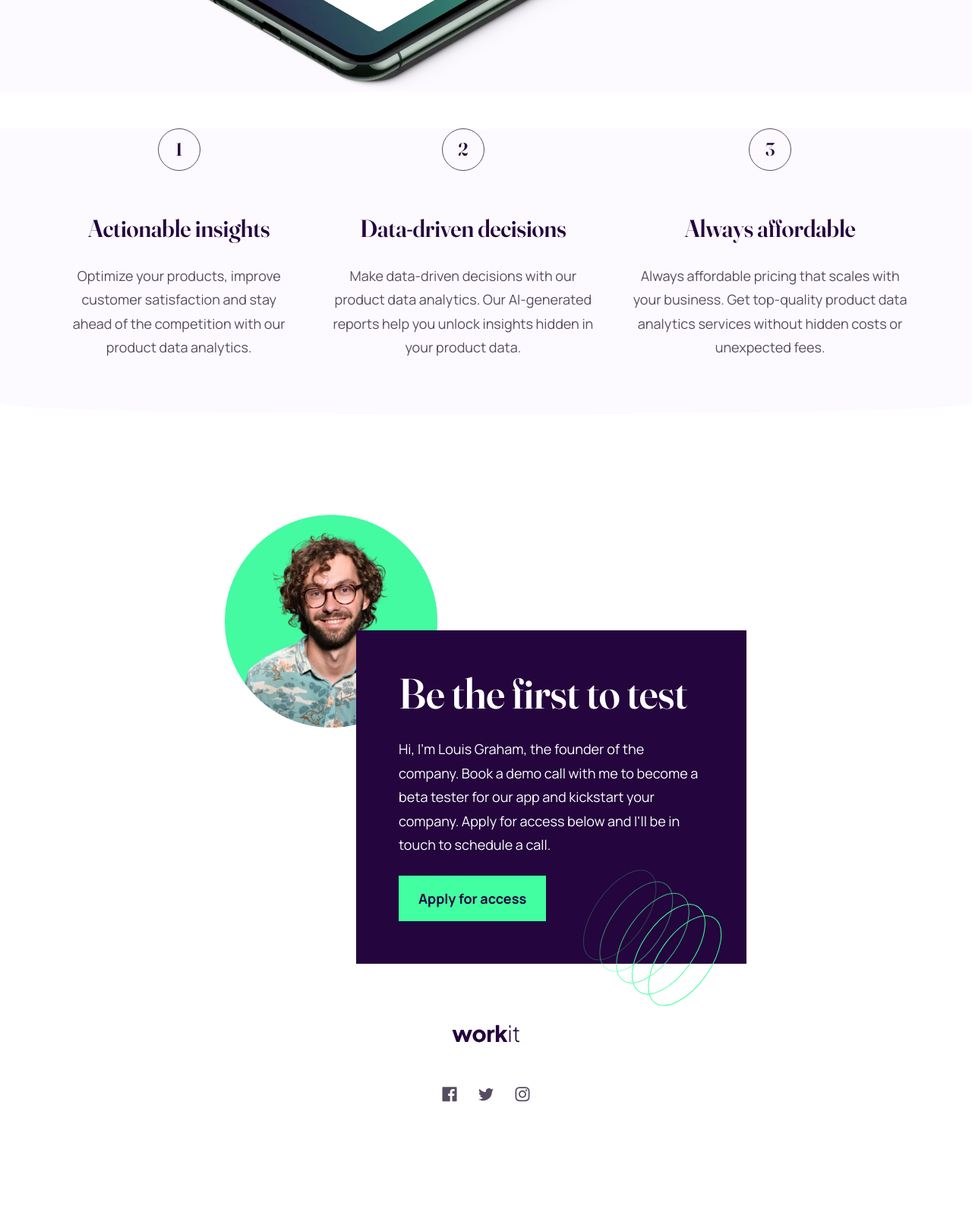
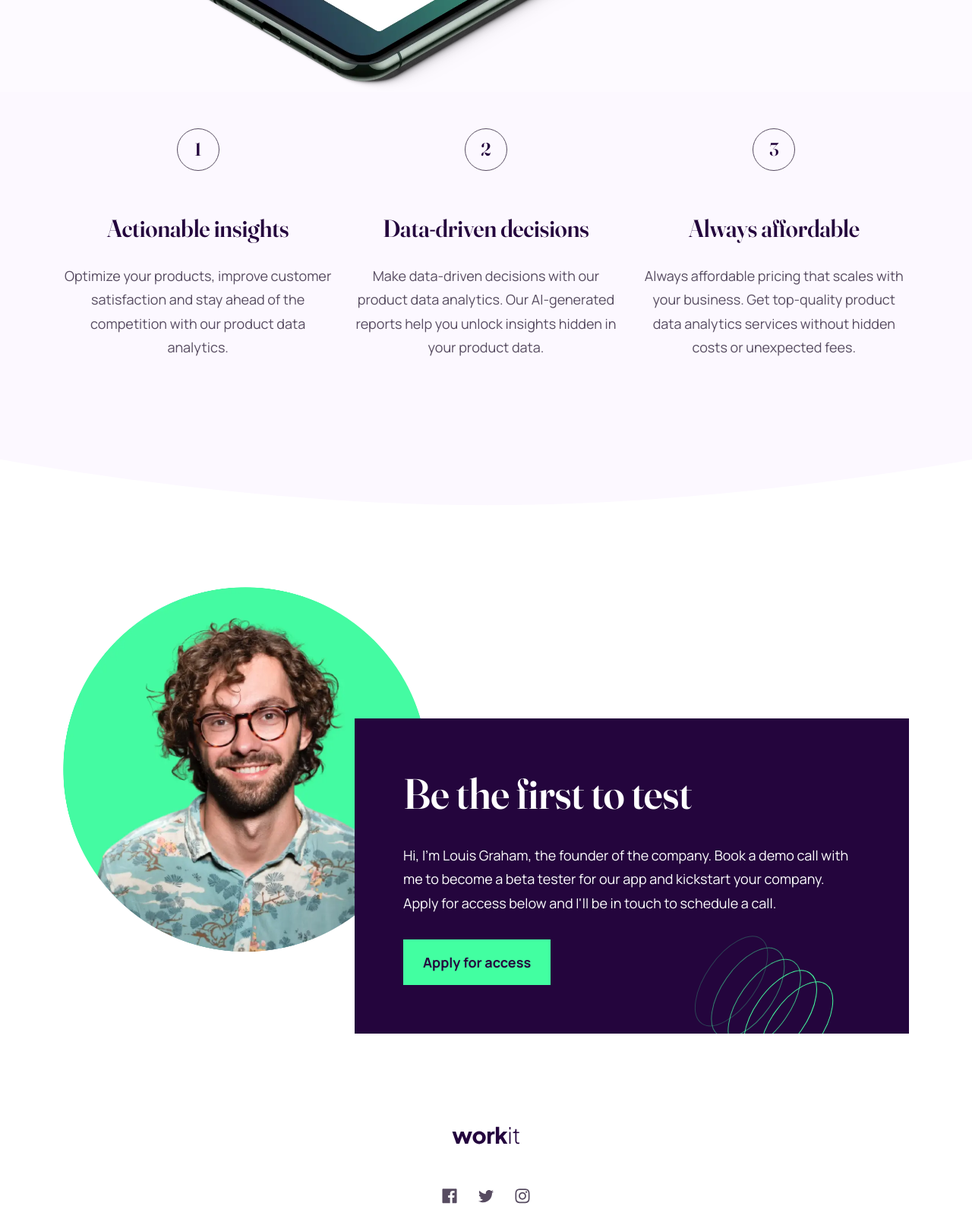
Before and after one commit to DarkstarXDD/workit-landing-page, a website built with Vite: page index.html in a window 1280 px wide. Shown: the part 800-2388 px from the top of the page at 76% size. Built offline with nearby package versions, Linux system fonts and the light colour scheme.

Commit message:
style updates

```diff
--- a/index.html
+++ b/index.html
@@ -132,6 +132,8 @@
               height="21"
               viewBox="0 0 20 21"
               xmlns="http://www.w3.org/2000/svg"
+              aria-hidden="true"
+              focusable="false"
             >
               <path
                 d="M18.8958 0.223999H1.10417C0.494167 0.223999 0 0.718166 0 1.32817V19.1207C0 19.7298 0.494167 20.224 1.10417 20.224H10.6833V12.479H8.07667V9.46067H10.6833V7.23483C10.6833 4.6515 12.2608 3.24483 14.5658 3.24483C15.67 3.24483 16.6183 3.32733 16.895 3.364V6.064L15.2967 6.06483C14.0433 6.06483 13.8008 6.66067 13.8008 7.534V9.4615H16.79L16.4008 12.4798H13.8008V20.224H18.8975C19.5058 20.224 20 19.7298 20 19.1198V1.32817C20 0.718166 19.5058 0.223999 18.8958 0.223999Z"
@@ -147,6 +149,8 @@
               height="17"
               viewBox="0 0 20 17"
               xmlns="http://www.w3.org/2000/svg"
+              aria-hidden="true"
+              focusable="false"
             >
               <path
                 d="M20 2.39621C19.2642 2.72288 18.4733 2.94288 17.6433 3.04205C18.4908 2.53455 19.1417 1.73038 19.4475 0.772046C18.655 1.24205 17.7767 1.58371 16.8417 1.76788C16.0942 0.970379 15.0267 0.472046 13.8467 0.472046C11.1975 0.472046 9.25083 2.94371 9.84917 5.50955C6.44 5.33871 3.41667 3.70538 1.3925 1.22288C0.3175 3.06705 0.835 5.47955 2.66167 6.70121C1.99 6.67955 1.35667 6.49538 0.804167 6.18788C0.759167 8.08871 2.12167 9.86705 4.095 10.2629C3.5175 10.4195 2.885 10.4562 2.24167 10.3329C2.76333 11.9629 4.27833 13.1487 6.075 13.182C4.35 14.5345 2.17667 15.1387 0 14.882C1.81583 16.0462 3.97333 16.7254 6.29 16.7254C13.9083 16.7254 18.2125 10.2912 17.9525 4.52038C18.7542 3.94121 19.45 3.21871 20 2.39621Z"
--- a/styles.css
+++ b/styles.css
@@ -68,6 +68,7 @@ button {
 
   --clr-neutral-100: hsl(0, 0%, 100%);
   --clr-neutral-200: hsl(276, 100%, 99%);
+  /* --clr-neutral-200: hsl(276, 51%, 85%); */
   --clr-neutral-400: hsl(271, 12%, 34%);
 
   --ff-heading: var(--ff-fraunces);
@@ -145,8 +146,11 @@ body {
 
 .main {
   width: 100%;
+  position: relative;
+  overflow-x: hidden;
+  /* overflow: hidden; */
   /* gap: 4rem; */
-  gap: 3rem;
+  /* gap: 3rem; */
 }
 
 .section {
@@ -168,10 +172,17 @@ body {
   left: 0;
   width: 100%;
   height: 78%;
-  background-color: var(--clr-primary-700);
+  background-image: url("/assets/images/hero-curved-bg.svg");
+  background-position: bottom;
+  background-size: cover;
+  /* background-color: var(--clr-primary-700);
   border-bottom-left-radius: 50% 4%;
-  border-bottom-right-radius: 50% 4%;
+  border-bottom-right-radius: 50% 4%; */
   z-index: -1;
+}
+
+.hero__pattern {
+  width: 100%;
 }
 
 .hero__title {
@@ -210,7 +221,8 @@ body {
 .section-features {
   width: 100%;
   position: relative;
-  padding-bottom: 4.5rem;
+  /* padding-bottom: 4.5rem; */
+  padding-block: 3rem 4.5rem;
 }
 
 .section-features::before {
@@ -220,10 +232,12 @@ body {
   top: 0;
   right: 0;
   bottom: 0;
-  /* background-color: red; */
-  background-color: var(--clr-neutral-200);
+  background-image: url("/assets/images/features-bg-curve.svg");
+  background-position: bottom;
+  background-size: cover;
+  /* background-color: var(--clr-neutral-200);
   border-bottom-left-radius: 50% 4%;
-  border-bottom-right-radius: 50% 4%;
+  border-bottom-right-radius: 50% 4%; */
   z-index: -1;
 }
 
@@ -264,7 +278,7 @@ body {
 
 .section-founder {
   position: relative;
-  margin-top: 18rem;
+  margin-top: 21rem;
 }
 
 .founder__img {
@@ -330,6 +344,22 @@ body {
     padding: 2rem 2.5rem;
   }
 
+  /* .main::before {
+    content: url("/assets/images/bg-pattern-1.svg");
+    position: absolute;
+    top: -2rem;
+    left: -14rem;
+    z-index: 10;
+  }
+
+  .main::after {
+    content: url("/assets/images/bg-pattern-2.svg");
+    position: absolute;
+    top: 9.5rem;
+    right: -6rem;
+    z-index: 10;
+  } */
+
   .section-hero::before {
     height: 73%;
   }
@@ -341,6 +371,10 @@ body {
   .section-features,
   .section-founder {
     text-align: left;
+  }
+
+  .section-features {
+    padding-block: 3rem 6.5rem;
   }
 
   .features {
@@ -371,7 +405,7 @@ body {
 
   .section-founder {
     padding-inline: 2.5rem;
-    margin-top: 14.8rem;
+    margin-top: 15.8rem;
   }
 
   .founder__img {
@@ -382,7 +416,7 @@ body {
   .founder-message-wrapper {
     position: relative;
     align-items: start;
-    transform: translateX(86px);
+    transform: translateX(5.375rem);
     gap: 1.5rem;
     padding: 3.5rem;
     padding-top: 3rem;
@@ -391,7 +425,9 @@ body {
   .founder-message-wrapper:after {
     content: url("/assets/images/bg-pattern-3.svg");
     position: absolute;
-    transform: translate(14rem, 12rem);
+    bottom: -6.5rem;
+    right: 1rem;
+    /* transform: translate(14rem, 12rem); */
   }
 
   .founder__btn {
@@ -403,7 +439,7 @@ body {
   }
 }
 
-@media (min-width: 64rem) {
+@media (min-width: 80rem) {
   :root {
     --fs-400: 1.125rem;
     --fs-500: 1.5rem;
@@ -416,8 +452,20 @@ body {
     padding: 3.625rem 2.5rem;
   }
 
+  .main::before {
+    left: -9rem;
+  }
+
+  .main:after {
+    right: -3rem;
+  }
+
   .section {
     padding-inline: 2.5rem;
+  }
+
+  .section-hero::before {
+    height: 75%;
   }
 
   .hero__title {
@@ -426,18 +474,22 @@ body {
   }
 
   .hero__img {
-    width: 100%;
     max-width: 48rem;
-    margin-top: 1.5rem;
+  }
+
+  .section-features {
+    padding-block: 3rem 12rem;
   }
 
   .features {
     max-width: 69.625rem;
     text-align: center;
     flex-direction: row;
+    gap: 1.5rem;
   }
 
   .feature {
+    flex: 1;
     grid-template-areas:
       "number"
       "title"
@@ -454,4 +506,30 @@ body {
   .feature__title {
     margin-top: 1.75rem;
   }
+
+  .section-founder {
+    margin-top: 17.5rem;
+  }
+
+  .founder__img {
+    max-width: 30rem;
+    transform: translate(-34.8rem, -10.8rem);
+  }
+
+  .founder-message-wrapper {
+    max-width: 45.625rem;
+    transform: translateX(12rem);
+    gap: 2rem;
+    padding: 4rem;
+  }
+
+  .founder-message-wrapper:after {
+    bottom: -4.5rem;
+    right: 5rem;
+    /* transform: translate(23rem, 10rem); */
+  }
+
+  .footer {
+    padding-block: 7.625rem 6.875rem;
+  }
 }
```
Also changed, not shown: assets/images/features-bg-curve.svg (added), assets/images/hero-curved-bg.svg (added).
